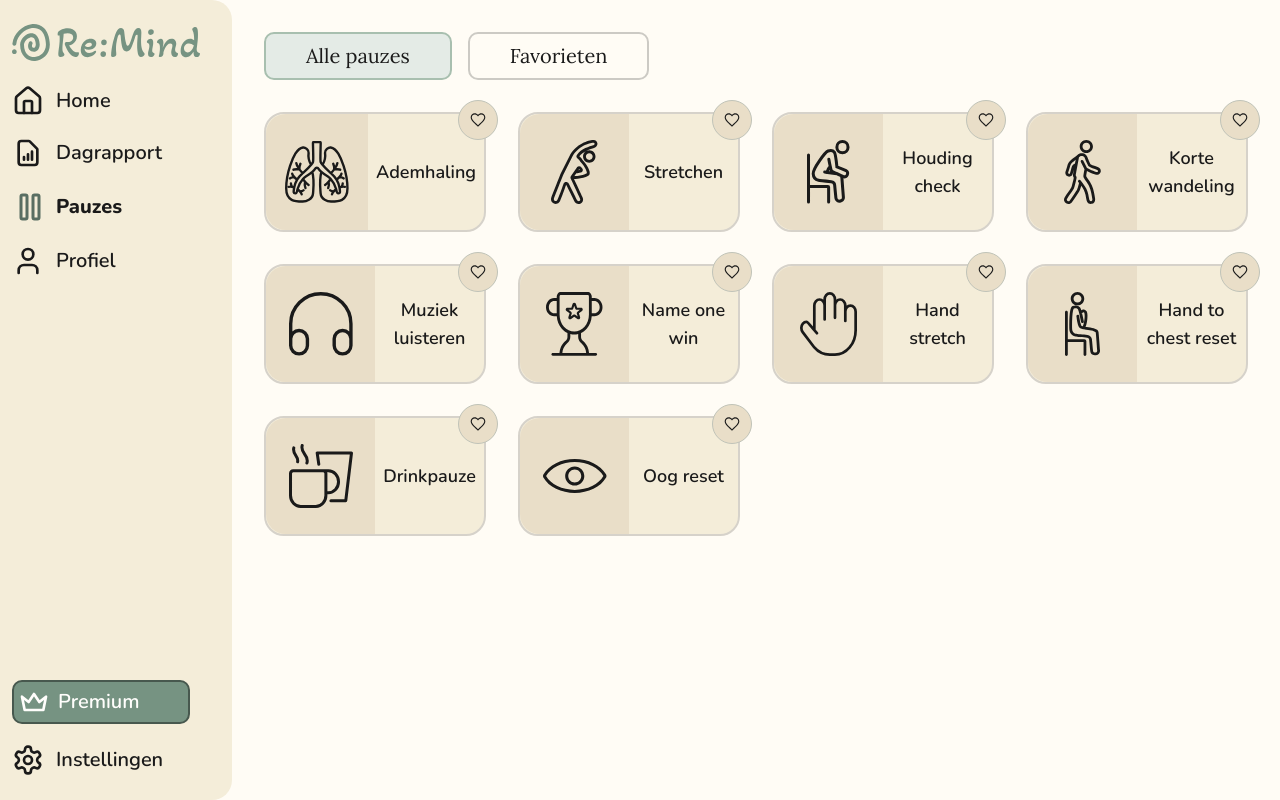
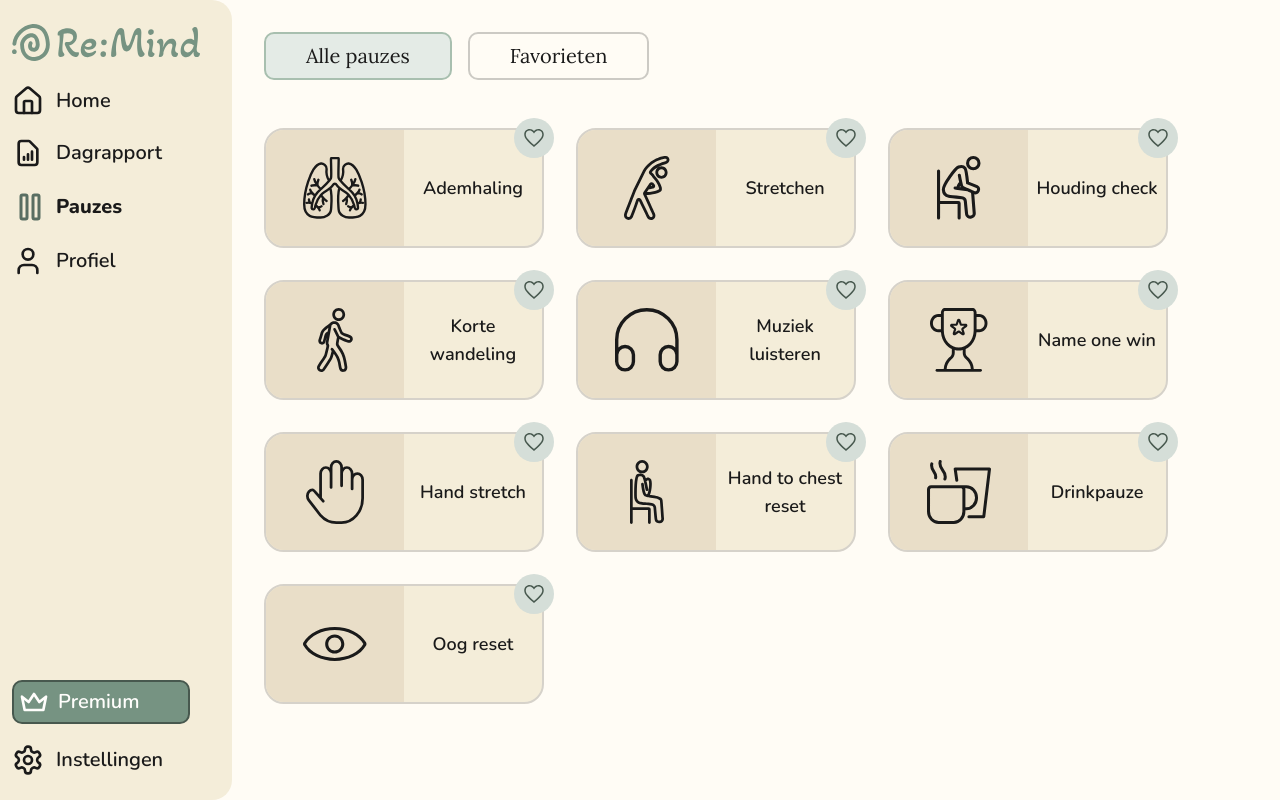
Before and after one commit to Charlie280809/Re-mind_app, a React app in the folder frontend/: page / in a window 1280 px wide. Both pictures are taken after a click on the button "Pauzes". Built offline with nearby package versions, Linux system fonts and the light colour scheme; the HTML template or start-up script is replaced by a standard one.

Commit message:
style: refine pause-tabs and pause-card layout for improved aesthetics and usability

```diff
--- a/frontend/src/css/App.css
+++ b/frontend/src/css/App.css
@@ -133,13 +133,18 @@
     max-width: 100%;
     /* margin: 0 auto; */
     flex: 1;
-    padding: var(--space-32);
+    /* padding: var(--space-0) var(--space-32) var(--space-32); */
 }
 
 .pause-tabs {
     display: flex;
     gap: var(--space-16);
-    margin-bottom: var(--space-32);
+    /* margin-bottom: var(--space-12); */
+    padding: var(--space-32) var(--space-0) var(--space-32)var(--space-32);
+    position: sticky;
+    top: 0;
+    background-color: var(--surface-background);
+    z-index: 1;
 }
 
 .pause-tab {
@@ -160,14 +165,12 @@
 }
 
 .pause-grid {
+    padding: var(--space-16) var(--space-32)var(--space-32)var(--space-32);
     display: grid;
     gap: var(--space-32);
-    justify-content: center;
-    /* grid-template-columns: repeat(3, minmax(260px, 1fr)); */
-    /* grid-template-columns: repeat(3, 1fr); */
-    grid-template-columns: repeat(auto-fit, minmax(220px, 1fr));
+    grid-template-columns: repeat(auto-fit, minmax(220px, 280px));
+}
 
-}
 
 .pause-card {
     position: relative;
@@ -177,7 +180,8 @@
     overflow: visible;
     background-color: var(--surface-card);
     height: 120px;
-    /* width: ; */
+    max-width: 280px;
+    /* max-width: 100%; */
 }
 
 .pause-iconBox {
@@ -187,8 +191,8 @@
     display: flex;
     align-items: center;
     justify-content: center;
-    border-top-left-radius: 20px;
-    border-bottom-left-radius: 20px;
+    border-top-left-radius: 18px;
+    border-bottom-left-radius: 18px;
 }
 
 .pause-iconBox img {
@@ -217,37 +221,21 @@
 
 .pause-favBtn {
     position: absolute;
-    top: -14px;
-    right: -14px;
+    top: -12px;
+    right: -12px;
     width: 40px;
     height: 40px;
-    border-radius: 999px;
-    border: 1.5px solid var(--border-color-green);
-    background: var(--surface-section);
+    border-radius: 50%;
+    border: none;
+    background-color: var(--primary-200);
     cursor: pointer;
-    font-size: 18px;
-    line-height: 1;
+    font-size: var(--font-size-md);
     display: flex;
     align-items: center;
     justify-content: center;
-    color: var(--text-primary);
+    color: var(--primary-700);
 }
 
 .pause-favBtn.active {
-    background: var(--brand-highlight);
-    color: var(--text-primary);
+    background: var(--highlight-300);
 }
-
-/* @media (max-width: 980px) {
-    .pause-grid.cols-3 {
-        grid-template-columns: repeat(2, minmax(260px, 1fr));
-    }
-}
-
-@media (max-width: 640px) {
-
-    .pause-grid.cols-3,
-    .pause-grid.cols-2 {
-        grid-template-columns: 1fr;
-    }
-} */
```
